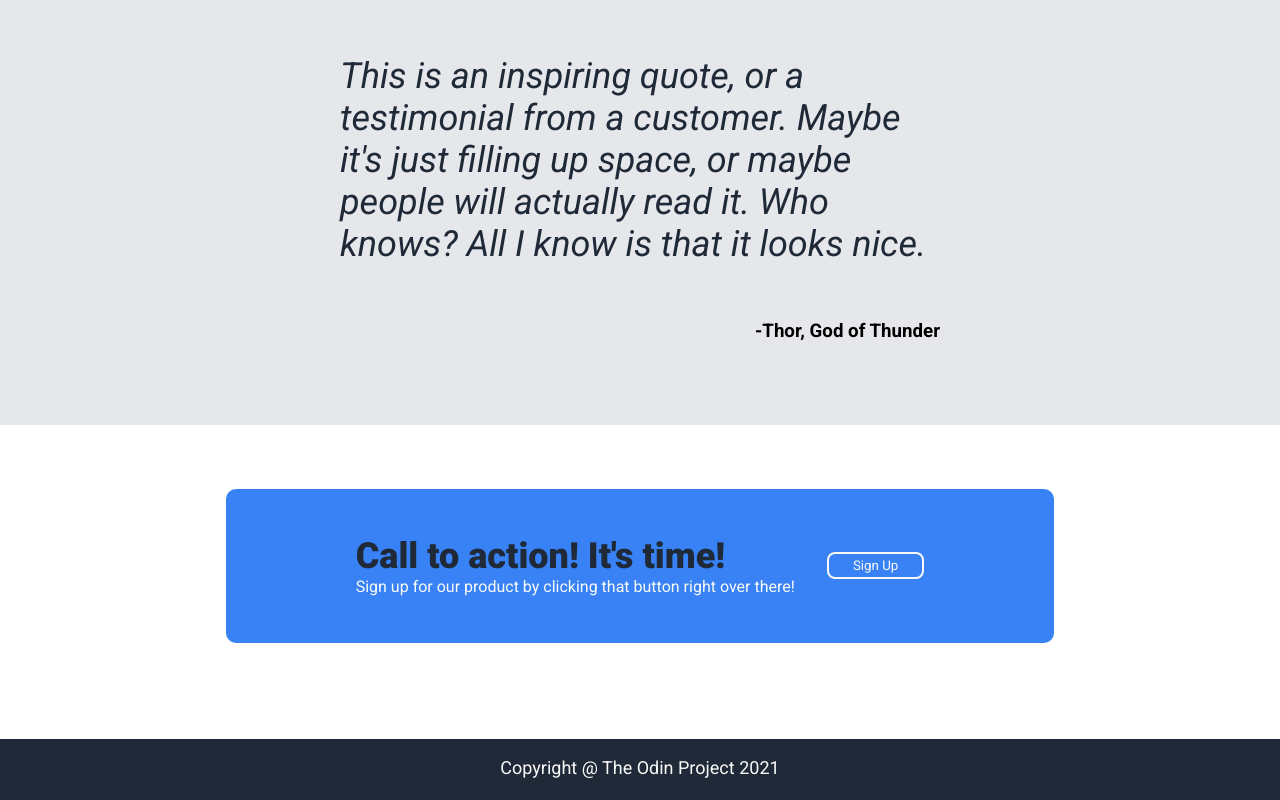
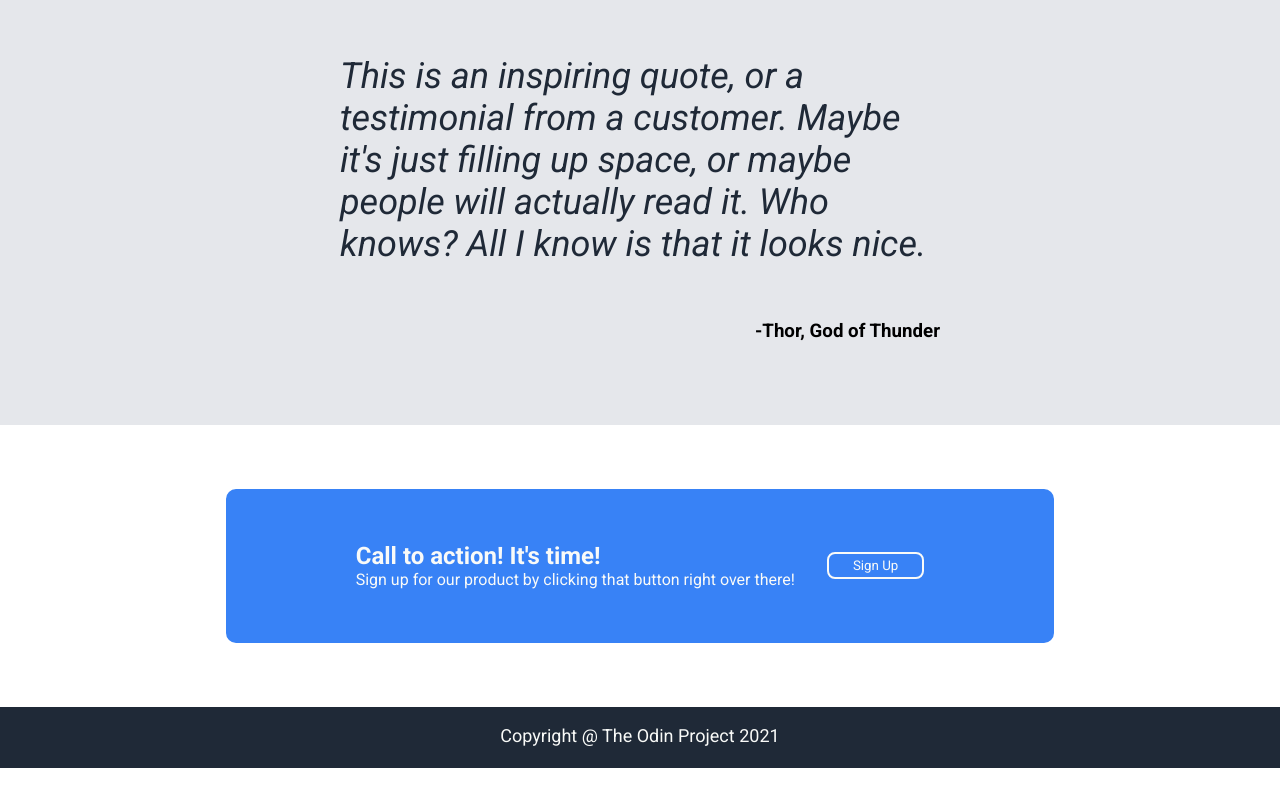
Before and after one commit to Exemption6877/landing-page, a plain HTML site: page index.html in a window 1280 px wide. Shown: the part 848-1648 px from the top of the page. After the commit the page ends 1616 px from the top, so only its background shows below. Drawn offline with Linux system fonts and the light colour scheme.

Commit message:
Create img and styles folder

```diff
--- a/index.html
+++ b/index.html
@@ -3,7 +3,7 @@
   <meta charset="utf-8" />
   <head>
     <title>Landing Page</title>
-    <link href="./styles.css" rel="stylesheet" />
+    <link href="./styles/styles.css" rel="stylesheet" />
     <link rel="preconnect" href="https://fonts.googleapis.com" />
     <link rel="preconnect" href="https://fonts.gstatic.com" crossorigin />
     <link
@@ -77,7 +77,7 @@
       </div>
     </div>
 
-    <div class="white container">
+    <div class="button container">
       <div class="action-area container">
         <div class="paragraph container">
           <h2>Call to action! It's time!</h2>
```
Also changed, not shown: styles/styles.css (renamed from styles.css).
